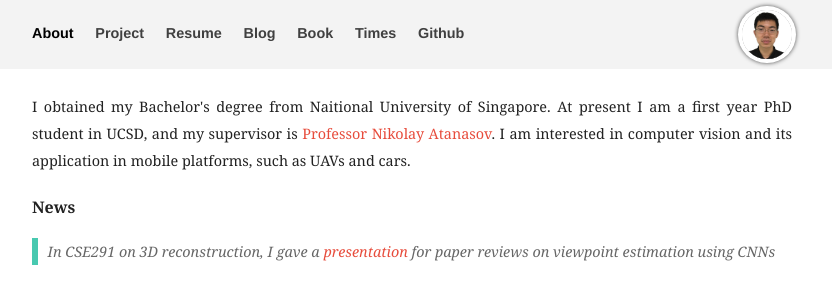
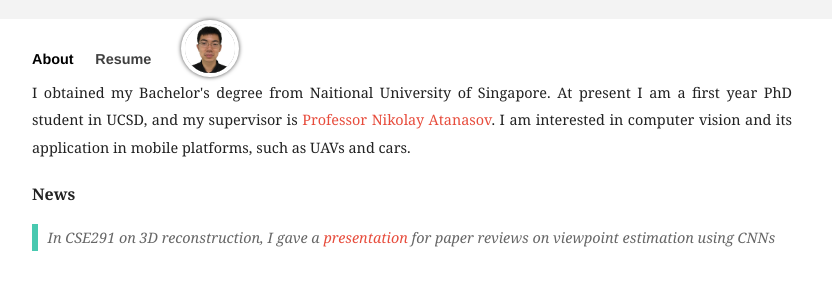
Before and after one commit to moshanATucsd/moshanATucsd.github.io, a Jekyll site: the page built from index.html, in a window 1280 px wide. Shown: the top 304 px of the page, without its empty margins (228-1060 px from the left). Built offline with Jekyll 4.4.1, drawn with Linux system fonts in a browser that asks for light colours; nearby versions of some CDN libraries.

Commit message:
change layout

```diff
--- a/_layouts/default.html
+++ b/_layouts/default.html
@@ -63,12 +63,12 @@
       {% else %}
       <nav>
         <a class="{% if page.category == 'about' %} selected {% endif %}" href="/">About</a>
-        <a class="{% if page.category == 'project' %} selected {% endif %}" href="/project/">Project</a>
+        <!--a class="{% if page.category == 'project' %} selected {% endif %}" href="/project/">Project</a>
         <!--<a class="{% if page.category == 'resume' %} selected {% endif %}" href="/resume/">Resume</a>-->
 	      <!--<a href="/yuanyong_resume_cn.pdf">Resume</a>-->
 	      <a href="/moshan_resume.pdf">Resume</a>
         <!--<a class="{% if page.category == 'publication' %} selected {% endif %}" href="/publication/">Publication</a>-->
-        <a class="{% if page.category == 'blog' %} selected {% endif %}" href="/blog/">Blog</a>
+        <!--a class="{% if page.category == 'blog' %} selected {% endif %}" href="/blog/">Blog</a>
 	      <a href="/books/">Book</a>
 		    <a href="/timeline/">Times</a>
         <a href="https://github.com/willard-yuan">Github</a>
```
